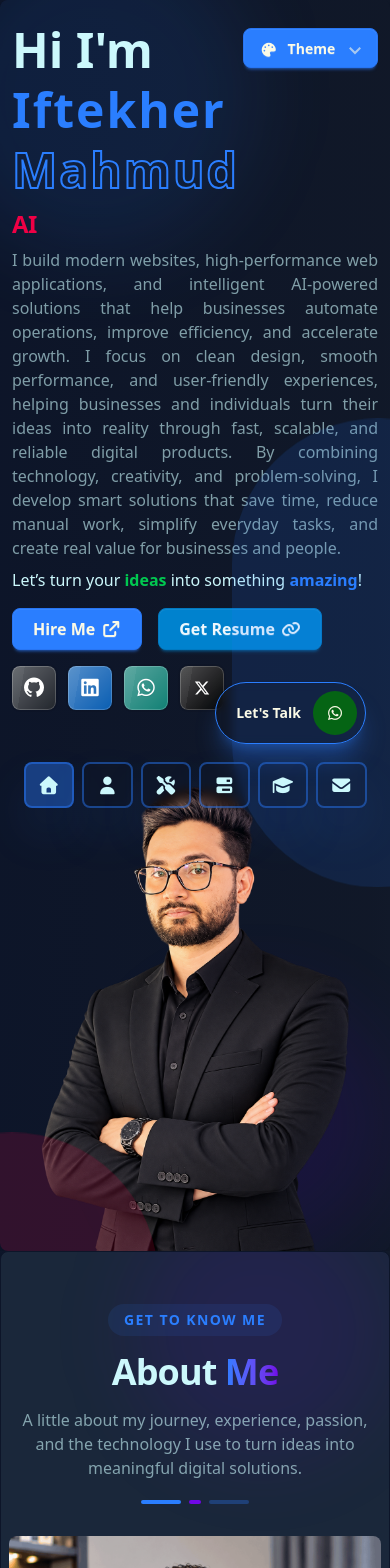
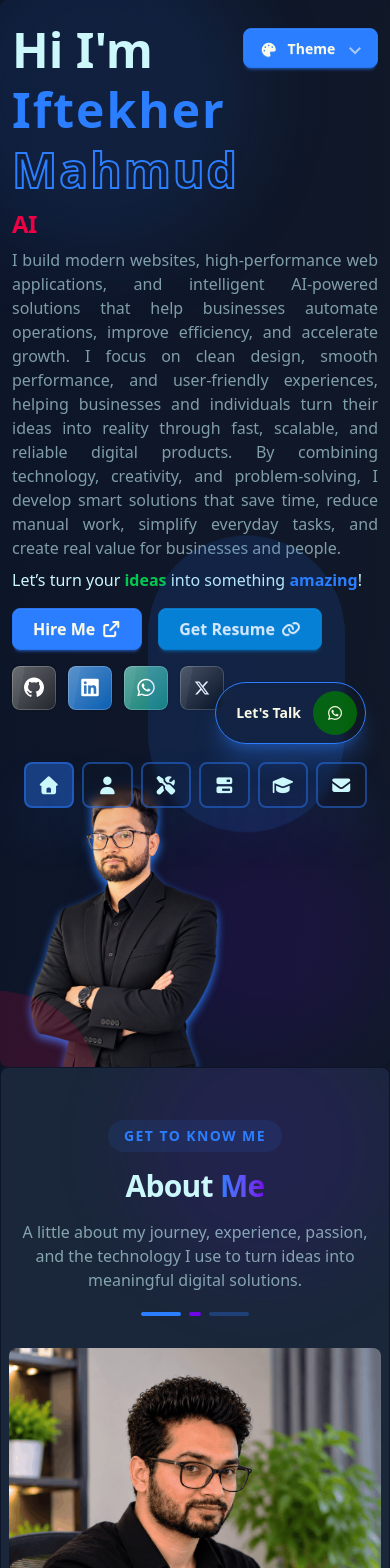
Before and after one commit to iftekher2108/iftekher-mahmud-next, a Next.js app: page / in a window 390 px wide. Shown: the top 1568 px of the page. Built offline with nearby package versions, Linux system fonts and the light colour scheme.

Commit message:
heading change and update

```diff
--- a/components/AboutMe.jsx
+++ b/components/AboutMe.jsx
@@ -21,7 +21,7 @@ export default function AboutMe() {
           Get to Know Me
         </span>
 
-        <h2 className="text-4xl md:text-5xl lg:text-6xl font-extrabold tracking-tight">
+        <h2 className="text-3xl md:text-4xl lg:text-5xl font-extrabold tracking-tight">
           About{" "}
           <span className="text-transparent bg-clip-text bg-linear-to-r from-primary to-secondary">
             Me
--- a/components/Contact.jsx
+++ b/components/Contact.jsx
@@ -22,7 +22,7 @@ export default function Contact() {
                         Let's Connect
                     </span>
 
-                    <h2 className="text-4xl md:text-5xl lg:text-6xl font-extrabold tracking-tight">
+                    <h2 className="text-3xl md:text-4xl lg:text-5xl font-extrabold tracking-tight">
                         Let's Build{" "}
                         <span className="text-transparent bg-clip-text bg-linear-to-r from-primary to-secondary">
                             Something Useful
@@ -104,7 +104,7 @@ export default function Contact() {
                                     </span>
 
                                     {/* Heading */}
-                                    <h1 className="text-4xl md:text-5xl lg:text-6xl font-extrabold tracking-tight">
+                                    <h1 className="text-3xl md:text-4xl lg:text-5xl font-extrabold tracking-tight">
                                         Let's Build{" "}
                                         <span className="text-transparent bg-clip-text bg-linear-to-r from-primary to-secondary">
                                             Something Amazing
--- a/components/Education.jsx
+++ b/components/Education.jsx
@@ -21,7 +21,7 @@ export default function Education() {
           Academic Background
         </span>
 
-        <h2 className="text-4xl md:text-5xl lg:text-6xl font-extrabold tracking-tight">
+        <h2 className="text-3xl md:text-4xl lg:text-5xl font-extrabold tracking-tight">
           My{" "}
           <span className="text-transparent bg-clip-text bg-linear-to-r from-primary to-secondary">
             Education
--- a/components/Hero.jsx
+++ b/components/Hero.jsx
@@ -11,8 +11,8 @@ export default function Hero() {
                 <div className="absolute -top-16 -left-16 w-80 h-80 bg-primary/10 rounded-full blur-2xl"></div>
                 <div className="absolute bottom-0 right-0 w-64 h-64 bg-secondary/10 rounded-full blur-2xl"></div>
             </div>
-            <div className="relative grid lg:grid-cols-2 gap-10 items-center z-10">
-                <div className="col-span-1 p-3 mb-2">
+            <div className="relative grid lg:grid-cols-5 gap-10 items-center z-10">
+                <div className="col-span-3 p-3 mb-2">
                     <h1 className="text-5xl font-extrabold text-base-content leading-tight">
                         Hi I&#39;m <br />
                         <span className="text-primary tracking-[2px]">Iftekher </span><span className="text-stroke tracking-[2px] text-transparent">Mahmud</span>
@@ -62,9 +62,9 @@ export default function Hero() {
                     </div>
                     <IconSocial />
                 </div>
-                <div className="flex relative justify-center pt-3 px-3">
-                    <div className="avatar hero-picture flex items-end justify-center">
-                        <Image src={'/hero.png'} height={400} width={400} alt="hero-avater" className="object-cover" />
+                <div className="col-span-2 " >
+                    <div className="avatar hero-picture flex items-end pt-3 px-3 justify-center">
+                        <Image src={'/hero.png'} height={500} width={400} alt="hero-avater" className="object-cover drop-shadow-lg drop-shadow-primary" />
                     </div>
                 </div>
             </div>
--- a/components/Projects.jsx
+++ b/components/Projects.jsx
@@ -30,7 +30,7 @@ export default function Projects({ showFilter = true, limit }) {
           Portfolio Work
         </span>
 
-        <h2 className="text-4xl md:text-5xl lg:text-6xl font-extrabold tracking-tight">
+        <h2 className="text-3xl md:text-4xl lg:text-5xl font-extrabold tracking-tight">
           Featured{" "}
           <span className="text-transparent bg-clip-text bg-linear-to-r from-primary to-secondary">
             Projects
--- a/components/Service.jsx
+++ b/components/Service.jsx
@@ -18,7 +18,7 @@ export default function Service() {
             What I Offer
           </span>
 
-          <h2 className="text-4xl md:text-5xl lg:text-6xl font-extrabold tracking-tight">
+          <h2 className="text-3xl md:text-4xl lg:text-5xl font-extrabold tracking-tight">
             My{" "}
             <span className="text-transparent bg-clip-text bg-linear-to-r from-primary to-secondary">
               Services
--- a/components/Skills.jsx
+++ b/components/Skills.jsx
@@ -24,7 +24,7 @@ export default function Skills() {
           Technical Expertise Work With
         </span>
 
-        <h2 className="text-4xl md:text-5xl lg:text-6xl font-extrabold tracking-tight">
+        <h2 className="text-3xl md:text-4xl lg:text-5xl font-extrabold tracking-tight">
           Work With{" "}
           <span className="text-transparent bg-clip-text bg-linear-to-r from-primary to-secondary">
             Skills
--- a/components/Work.jsx
+++ b/components/Work.jsx
@@ -22,7 +22,7 @@ export default function Work() {
           Career Journey
         </span>
 
-        <h2 className="text-4xl md:text-5xl lg:text-6xl font-extrabold tracking-tight">
+        <h2 className="text-3xl md:text-4xl lg:text-5xl font-extrabold tracking-tight">
           Professional{" "}
           <span className="text-transparent bg-clip-text bg-linear-to-r from-primary to-secondary">
             Experience
```
